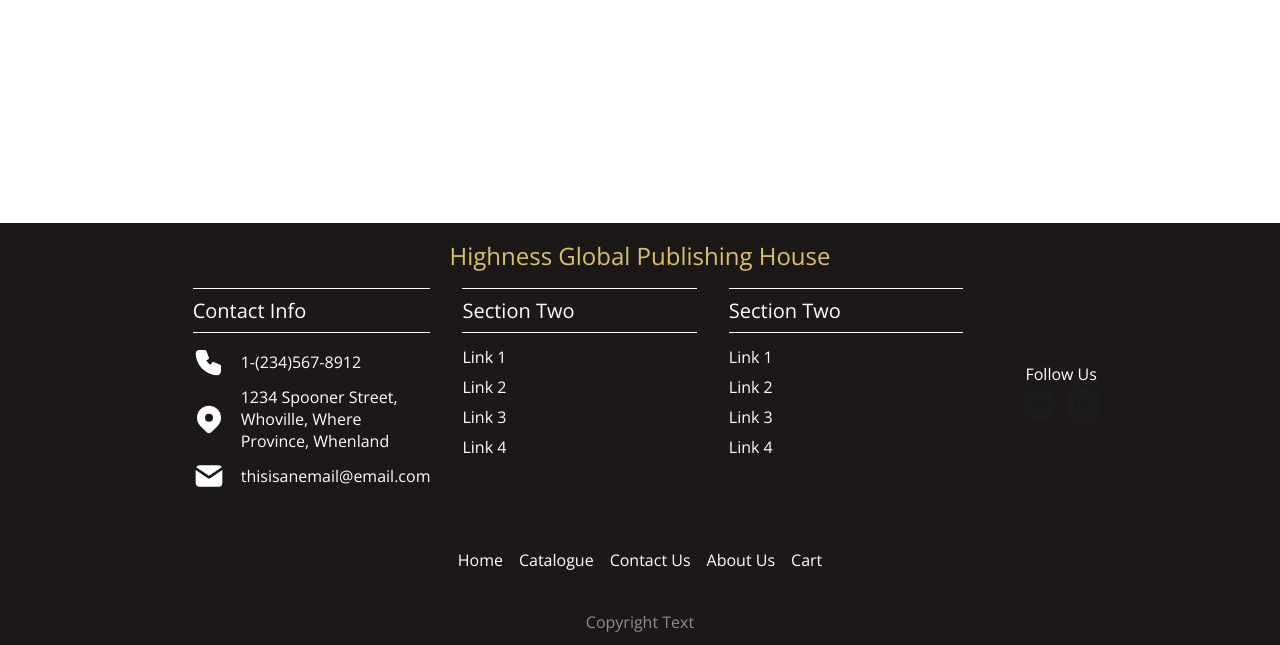
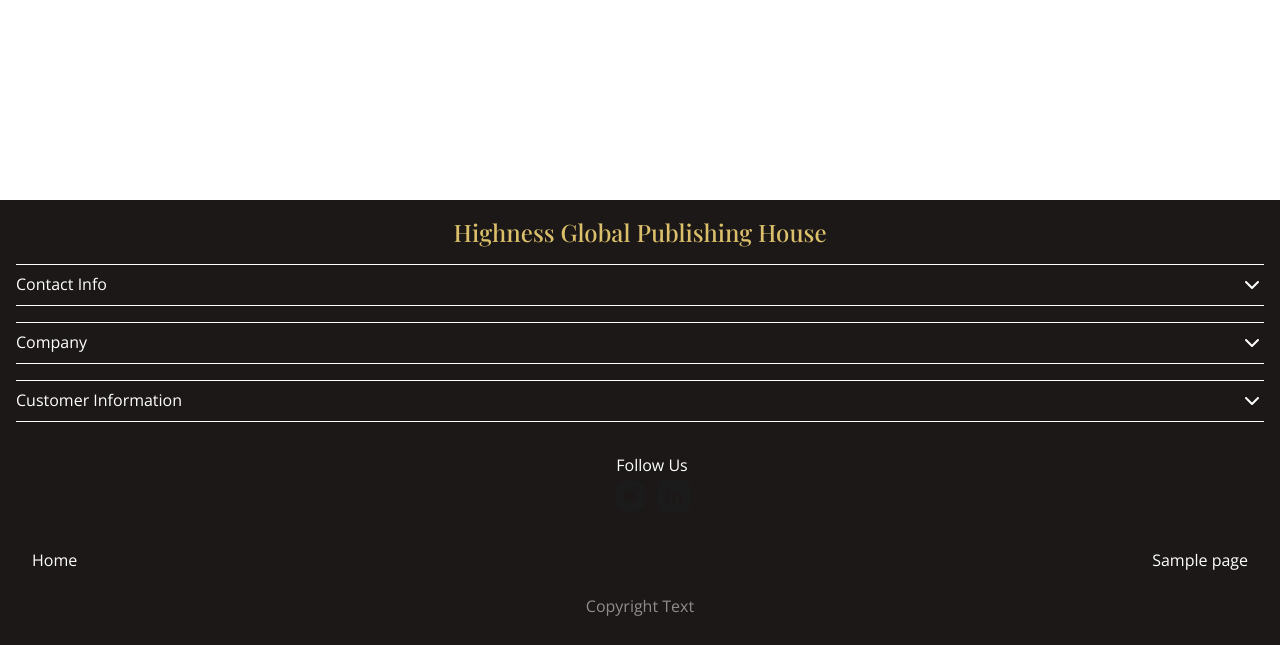
Before and after one commit to lvingonzales/highness-art-theme, a WordPress theme: template index.php in a window 1280 px wide. Shown: the part 155-800 px from the top of the page. Run offline with PHP 8.4 and a stand-in for WordPress, Linux system fonts and the light colour scheme; the site name, menu and one post (Sample post) are stand-ins, and other content is empty; some web fonts are replaced.

Commit message:
moved most of footer styles to a base media query

```diff
--- a/assets/scss/_footer.scss
+++ b/assets/scss/_footer.scss
@@ -1,66 +1,35 @@
 @use "./variables" as *;
 
-.footer-container {
+@media only screen and (min-width: 0em) {
+  footer {
+    div.footer-container {
       background-color: $bg-color;
       color: white;
       display: flex;
       flex-direction: column;
       gap: 1rem;
+      padding: 1rem;
 
-  .footer-title {
+      div.footer-title {
         color: $primary-color;
-    font-size: 1.5rem;
         text-align: center;
-    margin-top: 1rem;
       }
 
-  .footer-body {
+      div.footer-body {
         display: flex;
         justify-content: center;
+        flex-direction: column;
         gap: 1rem;
-    @media (max-width: 600px) {
+
+        div.footer-section {
+          display: flex;
+
+          &.links {
             flex-direction: column;
-    }
 
-
-    .footer-section {
-      display: flex;
-    }
-
-    .footer-section.links {
-      @media (max-width: 900px) {
-        flex-direction: column;
-      }
-      .section {
-        margin: 0px 1rem;
-        display: flex;
-        flex-direction: column;
-        flex: 1 1 0;
-
-
-        &.dropdown {
-          &.active {
-            .section-list {
-            @media (max-width: 900px) {
-              opacity: 1;
-              max-height: 200px;
-              overflow: hidden;
-            }
-          }
-          }
-          .section-list {
-            @media (max-width: 900px) {
-              pointer-events: none;
-              opacity: 0;
-              max-height: 0px;
-              transition:
-                opacity 300ms ease-in-out,
-                max-height 500ms ease-in-out;
-            }
-          }
-        }
-
-        .section-title-container {
+            div.section {
+              margin-bottom: 1rem;
+              div.section-title-container {
                 border-top: 1px solid white;
                 border-bottom: 1px solid white;
                 padding: 0.5rem 0px;
@@ -68,21 +37,31 @@
                 justify-content: space-between;
 
                 svg {
-            display: none;
-            @media (max-width: 900px) {
-              display: inline-block;
-            }
+                  display: block;
                 }
 
-          .section-title {
+                div.section-title {
                   font-size: 1.25rem;
                 }
               }
 
-        .section-list {
+              &.active {
+                ul.section-list {
+                  visibility: visible;
+                  max-height: 200px;
+                  transition-delay: 0s;
+                }
+              }
+
+              ul.section-list {
                 list-style: none;
                 padding: 0px;
-          margin: 5px 0px;
+                margin: 0px;
+                visibility: hidden;
+                max-height: 0px;
+                transition: max-height 300ms ease-in-out;
+                overflow: hidden;
+
                 li {
                   font-size: 1rem;
                   margin: 0.5rem 0px;
@@ -93,9 +72,26 @@
                     min-width: 2rem;
                     min-height: 2rem;
                   }
+                  a {
+                    color: white;
                   }
                 }
               }
+            }
+          }
+        }
+      }
+    }
+  }
+}
+
+@media only screen and (min-width: 48em) {
+}
+
+@media only screen and (min-width: 64em) {
+}
+
+@media only screen and (min-width: 1280px) {
 }
 
 .footer-section.icons {
@@ -131,8 +127,6 @@
 
 .footer-section.logo {
   justify-content: center;
-
-    }
 }
 
 .footer-end {
@@ -144,11 +138,17 @@
   }
   .footer-end-section.links {
     .footer-nav {
+      margin: 0px 1rem;
       padding: 0px 0px;
       list-style: none;
       display: flex;
-        gap: 1rem;
-        justify-content: center;
+      justify-content: space-between;
+
+      li {
+        a {
+          color: white;
+        }
+      }
     }
   }
 
@@ -161,4 +161,3 @@
     }
   }
 }
-}
--- a/assets/scss/_testimonial.scss
+++ b/assets/scss/_testimonial.scss
@@ -31,11 +31,14 @@
     display: flex;
     flex-direction: column;
     justify-content: space-between;
+    height: 100%;
     gap: clamp(0.5rem, 0.5rem + 2vh, 1rem);
   }
 
-  p {
-    margin: 0px;
+  .testimony-body {
+    p {
+      margin-bottom: 0.5rem;
+    }
   }
 
   .testimony-footer {
--- a/footer.php
+++ b/footer.php
@@ -1,52 +1,86 @@
 </div>
 <footer>
     <div class="footer-container">
-        <div class="footer-title">Highness Global Publishing House</div>
+        <div class="footer-title"><h3>Highness Global Publishing House</h3></div>
         <div class="footer-body">
             <div class="footer-section links">
                 <div class="section contact dropdown">
                     <div class="section-title-container">
                         <span class="section-title">Contact Info</span>
-                        <svg  xmlns="http://www.w3.org/2000/svg"  width="24"  height="24"  viewBox="0 0 24 24"  fill="none"  stroke="currentColor"  stroke-width="2"  stroke-linecap="round"  stroke-linejoin="round"  class="icon icon-tabler icons-tabler-outline icon-tabler-chevron-down"><path stroke="none" d="M0 0h24v24H0z" fill="none"/><path d="M6 9l6 6l6 -6" /></svg>
+                        <svg xmlns="http://www.w3.org/2000/svg" width="24" height="24" viewBox="0 0 24 24" fill="none"
+                            stroke="currentColor" stroke-width="2" stroke-linecap="round" stroke-linejoin="round"
+                            class="icon icon-tabler icons-tabler-outline icon-tabler-chevron-down">
+                            <path stroke="none" d="M0 0h24v24H0z" fill="none" />
+                            <path d="M6 9l6 6l6 -6" />
+                        </svg>
                     </div>
                     <ul class="section-list">
                         <li>
-                            <svg  xmlns="http://www.w3.org/2000/svg"  width="24"  height="24"  viewBox="0 0 24 24"  fill="currentColor"  class="icon icon-tabler icons-tabler-filled icon-tabler-phone"><path stroke="none" d="M0 0h24v24H0z" fill="none"/><path d="M9 3a1 1 0 0 1 .877 .519l.051 .11l2 5a1 1 0 0 1 -.313 1.16l-.1 .068l-1.674 1.004l.063 .103a10 10 0 0 0 3.132 3.132l.102 .062l1.005 -1.672a1 1 0 0 1 1.113 -.453l.115 .039l5 2a1 1 0 0 1 .622 .807l.007 .121v4c0 1.657 -1.343 3 -3.06 2.998c-8.579 -.521 -15.418 -7.36 -15.94 -15.998a3 3 0 0 1 2.824 -2.995l.176 -.005h4z" /></svg>
-                            1-(234)567-8912
+                            <svg xmlns="http://www.w3.org/2000/svg" width="24" height="24" viewBox="0 0 24 24"
+                                fill="currentColor" class="icon icon-tabler icons-tabler-filled icon-tabler-phone">
+                                <path stroke="none" d="M0 0h24v24H0z" fill="none" />
+                                <path
+                                    d="M9 3a1 1 0 0 1 .877 .519l.051 .11l2 5a1 1 0 0 1 -.313 1.16l-.1 .068l-1.674 1.004l.063 .103a10 10 0 0 0 3.132 3.132l.102 .062l1.005 -1.672a1 1 0 0 1 1.113 -.453l.115 .039l5 2a1 1 0 0 1 .622 .807l.007 .121v4c0 1.657 -1.343 3 -3.06 2.998c-8.579 -.521 -15.418 -7.36 -15.94 -15.998a3 3 0 0 1 2.824 -2.995l.176 -.005h4z" />
+                            </svg>
+                            647-501-6480
                         </li>
                         <li>
-                            <svg  xmlns="http://www.w3.org/2000/svg"  width="24"  height="24"  viewBox="0 0 24 24"  fill="currentColor"  class="icon icon-tabler icons-tabler-filled icon-tabler-map-pin"><path stroke="none" d="M0 0h24v24H0z" fill="none"/><path d="M18.364 4.636a9 9 0 0 1 .203 12.519l-.203 .21l-4.243 4.242a3 3 0 0 1 -4.097 .135l-.144 -.135l-4.244 -4.243a9 9 0 0 1 12.728 -12.728zm-6.364 3.364a3 3 0 1 0 0 6a3 3 0 0 0 0 -6z" /></svg>
-                            1234 Spooner Street, Whoville, Where Province, Whenland
+                            <svg xmlns="http://www.w3.org/2000/svg" width="24" height="24" viewBox="0 0 24 24"
+                                fill="currentColor" class="icon icon-tabler icons-tabler-filled icon-tabler-map-pin">
+                                <path stroke="none" d="M0 0h24v24H0z" fill="none" />
+                                <path
+                                    d="M18.364 4.636a9 9 0 0 1 .203 12.519l-.203 .21l-4.243 4.242a3 3 0 0 1 -4.097 .135l-.144 -.135l-4.244 -4.243a9 9 0 0 1 12.728 -12.728zm-6.364 3.364a3 3 0 1 0 0 6a3 3 0 0 0 0 -6z" />
+                            </svg>
+                            60 Bloor Street West, 15th Floor, Toronto, Ontario M4W 3B8
                         </li>
                         <li>
-                            <svg  xmlns="http://www.w3.org/2000/svg"  width="24"  height="24"  viewBox="0 0 24 24"  fill="currentColor"  class="icon icon-tabler icons-tabler-filled icon-tabler-mail"><path stroke="none" d="M0 0h24v24H0z" fill="none"/><path d="M22 7.535v9.465a3 3 0 0 1 -2.824 2.995l-.176 .005h-14a3 3 0 0 1 -2.995 -2.824l-.005 -.176v-9.465l9.445 6.297l.116 .066a1 1 0 0 0 .878 0l.116 -.066l9.445 -6.297z" /><path d="M19 4c1.08 0 2.027 .57 2.555 1.427l-9.555 6.37l-9.555 -6.37a2.999 2.999 0 0 1 2.354 -1.42l.201 -.007h14z" /></svg>
-                            thisisanemail@email.com
+                            <svg xmlns="http://www.w3.org/2000/svg" width="24" height="24" viewBox="0 0 24 24"
+                                fill="currentColor" class="icon icon-tabler icons-tabler-filled icon-tabler-mail">
+                                <path stroke="none" d="M0 0h24v24H0z" fill="none" />
+                                <path
+                                    d="M22 7.535v9.465a3 3 0 0 1 -2.824 2.995l-.176 .005h-14a3 3 0 0 1 -2.995 -2.824l-.005 -.176v-9.465l9.445 6.297l.116 .066a1 1 0 0 0 .878 0l.116 -.066l9.445 -6.297z" />
+                                <path
+                                    d="M19 4c1.08 0 2.027 .57 2.555 1.427l-9.555 6.37l-9.555 -6.37a2.999 2.999 0 0 1 2.354 -1.42l.201 -.007h14z" />
+                            </svg>
+                            info@highnesglobal.com
                         </li>
                     </ul>
                 </div>
                 <div class="section links dropdown">
                     <div class="section-title-container">
-                        <span class="section-title">Section Two</span>
-                        <svg  xmlns="http://www.w3.org/2000/svg"  width="24"  height="24"  viewBox="0 0 24 24"  fill="none"  stroke="currentColor"  stroke-width="2"  stroke-linecap="round"  stroke-linejoin="round"  class="icon icon-tabler icons-tabler-outline icon-tabler-chevron-down"><path stroke="none" d="M0 0h24v24H0z" fill="none"/><path d="M6 9l6 6l6 -6" /></svg>
+                        <span class="section-title">Company</span>
+                        <svg xmlns="http://www.w3.org/2000/svg" width="24" height="24" viewBox="0 0 24 24" fill="none"
+                            stroke="currentColor" stroke-width="2" stroke-linecap="round" stroke-linejoin="round"
+                            class="icon icon-tabler icons-tabler-outline icon-tabler-chevron-down">
+                            <path stroke="none" d="M0 0h24v24H0z" fill="none" />
+                            <path d="M6 9l6 6l6 -6" />
+                        </svg>
                     </div>
-                    <ul class="section-list">
-                        <li>Link 1</li>
-                        <li>Link 2</li>
-                        <li>Link 3</li>
-                        <li>Link 4</li>
-                    </ul>
+                    <?php
+                    wp_nav_menu(array(
+                        'menu' => 'footer-menu-one',
+                        'menu_class' => 'section-list',
+                        'container' => false,
+                    ))
+                        ?>
                 </div>
                 <div class="section links dropdown">
                     <div class="section-title-container">
-                        <span class="section-title">Section Two</span>
-                        <svg  xmlns="http://www.w3.org/2000/svg"  width="24"  height="24"  viewBox="0 0 24 24"  fill="none"  stroke="currentColor"  stroke-width="2"  stroke-linecap="round"  stroke-linejoin="round"  class="icon icon-tabler icons-tabler-outline icon-tabler-chevron-down"><path stroke="none" d="M0 0h24v24H0z" fill="none"/><path d="M6 9l6 6l6 -6" /></svg>
+                        <span class="section-title">Customer Information</span>
+                        <svg xmlns="http://www.w3.org/2000/svg" width="24" height="24" viewBox="0 0 24 24" fill="none"
+                            stroke="currentColor" stroke-width="2" stroke-linecap="round" stroke-linejoin="round"
+                            class="icon icon-tabler icons-tabler-outline icon-tabler-chevron-down">
+                            <path stroke="none" d="M0 0h24v24H0z" fill="none" />
+                            <path d="M6 9l6 6l6 -6" />
+                        </svg>
                     </div>
-                    <ul class="section-list">
-                        <li>Link 1</li>
-                        <li>Link 2</li>
-                        <li>Link 3</li>
-                        <li>Link 4</li>
-                    </ul>
+                    <?php
+                    wp_nav_menu(array(
+                        'menu' => 'footer-menu-two',
+                        'menu_class' => 'section-list',
+                        'container' => false,
+                    ))
+                        ?>
                 </div>
             </div>
             <div class="footer-section icons">
@@ -54,10 +88,22 @@
                     <span class="socials-title">Follow Us</span>
                     <div class="icons">
                         <a href="#">
-                            <svg  xmlns="http://www.w3.org/2000/svg"  width="24"  height="24"  viewBox="0 0 24 24"  fill="currentColor"  class="icon icon-tabler icons-tabler-filled icon-tabler-brand-instagram"><path stroke="none" d="M0 0h24v24H0z" fill="none"/><path d="M16 3a5 5 0 0 1 5 5v8a5 5 0 0 1 -5 5h-8a5 5 0 0 1 -5 -5v-8a5 5 0 0 1 5 -5zm-4 5a4 4 0 0 0 -3.995 3.8l-.005 .2a4 4 0 1 0 4 -4m4.5 -1.5a1 1 0 0 0 -.993 .883l-.007 .127a1 1 0 0 0 1.993 .117l.007 -.127a1 1 0 0 0 -1 -1" /></svg>
+                            <svg xmlns="http://www.w3.org/2000/svg" width="24" height="24" viewBox="0 0 24 24"
+                                fill="currentColor"
+                                class="icon icon-tabler icons-tabler-filled icon-tabler-brand-instagram">
+                                <path stroke="none" d="M0 0h24v24H0z" fill="none" />
+                                <path
+                                    d="M16 3a5 5 0 0 1 5 5v8a5 5 0 0 1 -5 5h-8a5 5 0 0 1 -5 -5v-8a5 5 0 0 1 5 -5zm-4 5a4 4 0 0 0 -3.995 3.8l-.005 .2a4 4 0 1 0 4 -4m4.5 -1.5a1 1 0 0 0 -.993 .883l-.007 .127a1 1 0 0 0 1.993 .117l.007 -.127a1 1 0 0 0 -1 -1" />
+                            </svg>
                         </a>
                         <a href="#">
-                            <svg  xmlns="http://www.w3.org/2000/svg"  width="24"  height="24"  viewBox="0 0 24 24"  fill="currentColor"  class="icon icon-tabler icons-tabler-filled icon-tabler-brand-linkedin"><path stroke="none" d="M0 0h24v24H0z" fill="none"/><path d="M17 2a5 5 0 0 1 5 5v10a5 5 0 0 1 -5 5h-10a5 5 0 0 1 -5 -5v-10a5 5 0 0 1 5 -5zm-9 8a1 1 0 0 0 -1 1v5a1 1 0 0 0 2 0v-5a1 1 0 0 0 -1 -1m6 0a3 3 0 0 0 -1.168 .236l-.125 .057a1 1 0 0 0 -1.707 .707v5a1 1 0 0 0 2 0v-3a1 1 0 0 1 2 0v3a1 1 0 0 0 2 0v-3a3 3 0 0 0 -3 -3m-6 -3a1 1 0 0 0 -.993 .883l-.007 .127a1 1 0 0 0 1.993 .117l.007 -.127a1 1 0 0 0 -1 -1" /></svg>
+                            <svg xmlns="http://www.w3.org/2000/svg" width="24" height="24" viewBox="0 0 24 24"
+                                fill="currentColor"
+                                class="icon icon-tabler icons-tabler-filled icon-tabler-brand-linkedin">
+                                <path stroke="none" d="M0 0h24v24H0z" fill="none" />
+                                <path
+                                    d="M17 2a5 5 0 0 1 5 5v10a5 5 0 0 1 -5 5h-10a5 5 0 0 1 -5 -5v-10a5 5 0 0 1 5 -5zm-9 8a1 1 0 0 0 -1 1v5a1 1 0 0 0 2 0v-5a1 1 0 0 0 -1 -1m6 0a3 3 0 0 0 -1.168 .236l-.125 .057a1 1 0 0 0 -1.707 .707v5a1 1 0 0 0 2 0v-3a1 1 0 0 1 2 0v3a1 1 0 0 0 2 0v-3a3 3 0 0 0 -3 -3m-6 -3a1 1 0 0 0 -.993 .883l-.007 .127a1 1 0 0 0 1.993 .117l.007 -.127a1 1 0 0 0 -1 -1" />
+                            </svg>
                         </a>
                     </div>
                 </div>
@@ -69,7 +115,7 @@
                         "false",
                         array(
                             "class" => "logo footer",
-                                "alt"=>"highness logo",
+                            "alt" => "highness logo",
                         )
                     );
                     ?>
@@ -78,13 +124,13 @@
         </div>
         <div class="footer-end">
             <div class="footer-end-section links">
-                <ul class="footer-nav">
-                    <li>Home</li>
-                    <li>Catalogue</li>
-                    <li>Contact Us</li>
-                    <li>About Us</li>
-                    <li>Cart</li>
-                </ul>
+                <?php
+                wp_nav_menu(array(
+                    'menu' => 'footer-nav',
+                    'menu_class' => 'footer-nav',
+                    'container' => false,
+                ))
+                    ?>
             </div>
             <div class="footer-end-section copyright">
                 <span>Copyright Text</span>
@@ -95,4 +141,5 @@
 <?php wp_footer(); ?>
 </div>
 </body>
+
 </html>
--- a/functions.php
+++ b/functions.php
@@ -373,7 +373,8 @@ function register_highness_menus()
         array(
             'header-menu' => __('Header Menu'),
             'footer-menu-one' => __('Footer Menu One'),
-            'footer-menu-two' => __('Footer Menu Two')
+            'footer-menu-two' => __('Footer Menu Two'),
+            'footer-nav' => __('Footer Nav'),
         )
     );
 }
--- a/style.css
+++ b/style.css
@@ -356,137 +356,126 @@ section.employees ul.employee-list li.collab-card img.collab-img {
     padding: 2rem;
   }
 }
-.footer-container {
+@media only screen and (min-width: 0em) {
+  footer div.footer-container {
     background-color: #1b1817;
     color: white;
     display: flex;
     flex-direction: column;
     gap: 1rem;
+    padding: 1rem;
   }
-.footer-container .footer-title {
+  footer div.footer-container div.footer-title {
     color: #dbbf6a;
-  font-size: 1.5rem;
     text-align: center;
-  margin-top: 1rem;
   }
-.footer-container .footer-body {
+  footer div.footer-container div.footer-body {
     display: flex;
     justify-content: center;
+    flex-direction: column;
     gap: 1rem;
   }
-@media (max-width: 600px) {
-  .footer-container .footer-body {
+  footer div.footer-container div.footer-body div.footer-section {
+    display: flex;
+  }
+  footer div.footer-container div.footer-body div.footer-section.links {
     flex-direction: column;
   }
+  footer div.footer-container div.footer-body div.footer-section.links div.section {
+    margin-bottom: 1rem;
   }
-.footer-container .footer-body .footer-section {
-  display: flex;
-}
-@media (max-width: 900px) {
-  .footer-container .footer-body .footer-section.links {
-    flex-direction: column;
-  }
-}
-.footer-container .footer-body .footer-section.links .section {
-  margin: 0px 1rem;
-  display: flex;
-  flex-direction: column;
-  flex: 1 1 0;
-}
-@media (max-width: 900px) {
-  .footer-container .footer-body .footer-section.links .section.dropdown.active .section-list {
-    opacity: 1;
-    max-height: 200px;
-    overflow: hidden;
-  }
-}
-@media (max-width: 900px) {
-  .footer-container .footer-body .footer-section.links .section.dropdown .section-list {
-    pointer-events: none;
-    opacity: 0;
-    max-height: 0px;
-    transition: opacity 300ms ease-in-out, max-height 500ms ease-in-out;
-  }
-}
-.footer-container .footer-body .footer-section.links .section .section-title-container {
+  footer div.footer-container div.footer-body div.footer-section.links div.section div.section-title-container {
     border-top: 1px solid white;
     border-bottom: 1px solid white;
     padding: 0.5rem 0px;
     display: flex;
     justify-content: space-between;
   }
-.footer-container .footer-body .footer-section.links .section .section-title-container svg {
-  display: none;
+  footer div.footer-container div.footer-body div.footer-section.links div.section div.section-title-container svg {
+    display: block;
   }
-@media (max-width: 900px) {
-  .footer-container .footer-body .footer-section.links .section .section-title-container svg {
-    display: inline-block;
-  }
-}
-.footer-container .footer-body .footer-section.links .section .section-title-container .section-title {
+  footer div.footer-container div.footer-body div.footer-section.links div.section div.section-title-container div.section-title {
     font-size: 1.25rem;
   }
-.footer-container .footer-body .footer-section.links .section .section-list {
+  footer div.footer-container div.footer-body div.footer-section.links div.section.active ul.section-list {
+    visibility: visible;
+    max-height: 200px;
+    transition-delay: 0s;
+  }
+  footer div.footer-container div.footer-body div.footer-section.links div.section ul.section-list {
     list-style: none;
     padding: 0px;
-  margin: 5px 0px;
+    margin: 0px;
+    visibility: hidden;
+    max-height: 0px;
+    transition: max-height 300ms ease-in-out;
+    overflow: hidden;
   }
-.footer-container .footer-body .footer-section.links .section .section-list li {
+  footer div.footer-container div.footer-body div.footer-section.links div.section ul.section-list li {
     font-size: 1rem;
     margin: 0.5rem 0px;
     display: flex;
     align-items: center;
     gap: 1rem;
   }
-.footer-container .footer-body .footer-section.links .section .section-list li svg {
+  footer div.footer-container div.footer-body div.footer-section.links div.section ul.section-list li svg {
     min-width: 2rem;
     min-height: 2rem;
   }
-.footer-container .footer-body .footer-section.icons {
+  footer div.footer-container div.footer-body div.footer-section.links div.section ul.section-list li a {
+    color: white;
+  }
+}
+.footer-section.icons {
   display: flex;
   flex-direction: row-reverse;
   align-items: center;
   justify-content: center;
   gap: 1.5rem;
 }
-.footer-container .footer-body .footer-section.icons .section.socials {
+.footer-section.icons .section.socials {
   display: flex;
   flex-direction: column;
   align-items: center;
 }
-.footer-container .footer-body .footer-section.icons .section.socials .icons a:visited {
+.footer-section.icons .section.socials .icons a:visited {
   color: white;
 }
-.footer-container .footer-body .footer-section.icons .section.socials .icons svg {
+.footer-section.icons .section.socials .icons svg {
   width: 2.5rem;
   height: 2.5rem;
 }
-.footer-container .footer-body .footer-section.icons .logo .logo.footer {
+.footer-section.icons .logo .logo.footer {
   width: 80px;
   height: auto;
 }
-.footer-container .footer-body .footer-section.logo {
+
+.footer-section.logo {
   justify-content: center;
 }
-.footer-container .footer-end {
+
+.footer-end {
   display: flex;
   flex-direction: column;
 }
-.footer-container .footer-end .footer-end-section {
+.footer-end .footer-end-section {
   margin: 0.75rem 0px;
 }
-.footer-container .footer-end .footer-end-section.links .footer-nav {
+.footer-end .footer-end-section.links .footer-nav {
+  margin: 0px 1rem;
   padding: 0px 0px;
   list-style: none;
   display: flex;
-  gap: 1rem;
-  justify-content: center;
+  justify-content: space-between;
 }
-.footer-container .footer-end .footer-end-section.copyright {
+.footer-end .footer-end-section.links .footer-nav li a {
+  color: white;
+}
+.footer-end .footer-end-section.copyright {
   display: flex;
   justify-content: center;
 }
-.footer-container .footer-end .footer-end-section.copyright span {
+.footer-end .footer-end-section.copyright span {
   opacity: 50%;
 }
 
@@ -833,10 +822,11 @@ section.employees ul.employee-list li.collab-card img.collab-img {
   display: flex;
   flex-direction: column;
   justify-content: space-between;
+  height: 100%;
   gap: clamp(0.5rem, 0.5rem + 2vh, 1rem);
 }
-.testimonials p {
-  margin: 0px;
+.testimonials .testimony-body p {
+  margin-bottom: 0.5rem;
 }
 .testimonials .testimony-footer .bold {
   font-weight: 700;
--- a/template-parts/front-page/literary-agency-book.php
+++ b/template-parts/front-page/literary-agency-book.php
@@ -12,7 +12,7 @@
         ?>
     </div>
     <div class="info">
-        <h2 class="sub-head">Butter and Flower</h2>
+        <h2 class="sub-head">Butter & Flower</h2>
         <p class="sub-p">Ann Allchin</p>
     </div>
     <a href="#">
--- a/template-parts/front-page/literary-agency-section.php
+++ b/template-parts/front-page/literary-agency-section.php
@@ -2,7 +2,7 @@
     <div class="container w-1440">
         <div class="section-header">
             <h2>Our Literary Agency Business</h2>
-            <p>Check out some additional works from the authors we represent</p>
+            <p>Works from the artists and authors we represent</p>
         </div>
         <div class="section-body">
             <?php get_template_part( 'template-parts/front-page/literary-agency-book' ); ?>
```
Also changed, not shown: template-parts/front-page/testimonials.php (+20 -19 lines), 1 other file. Lines whose indentation alone changed are shown as unchanged.
